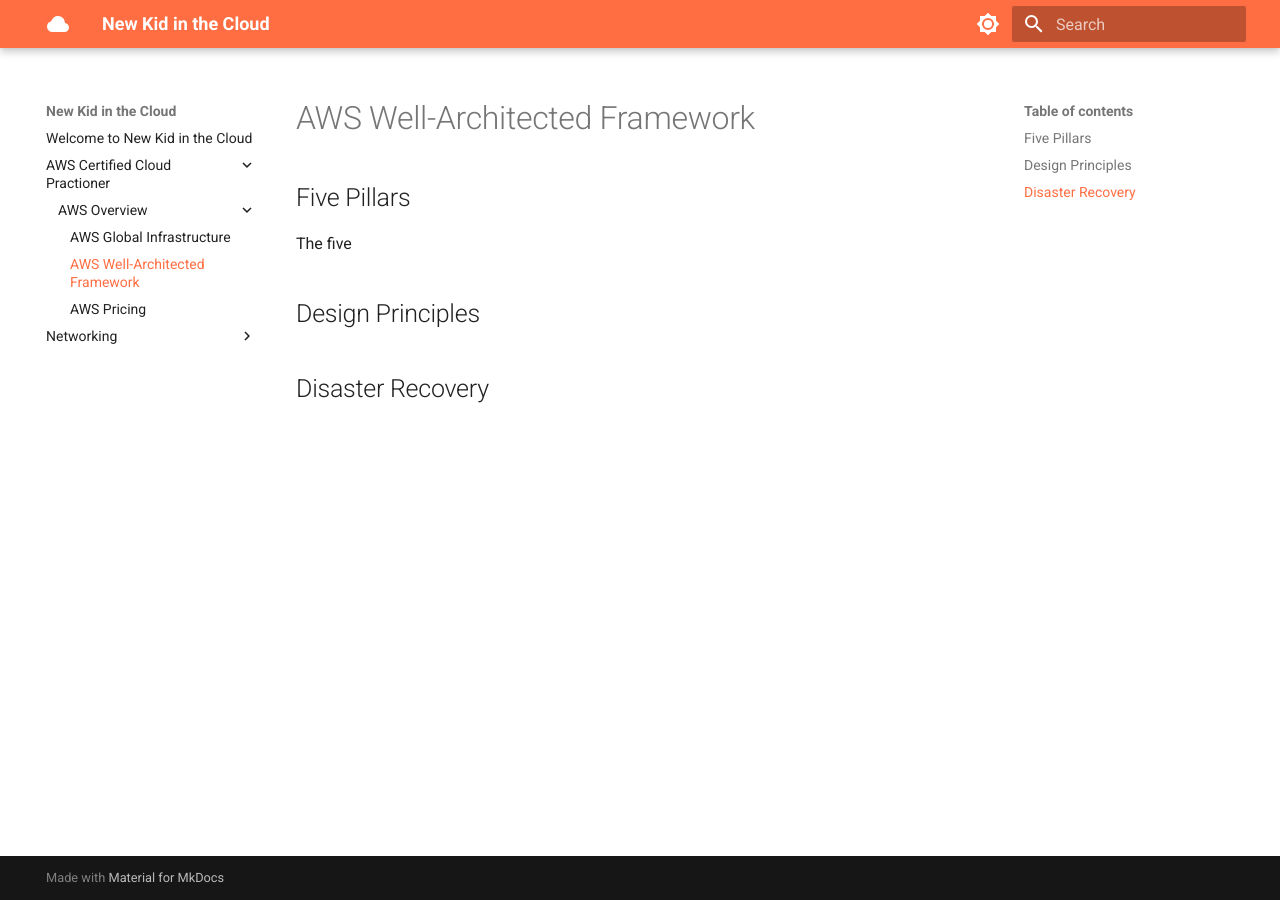
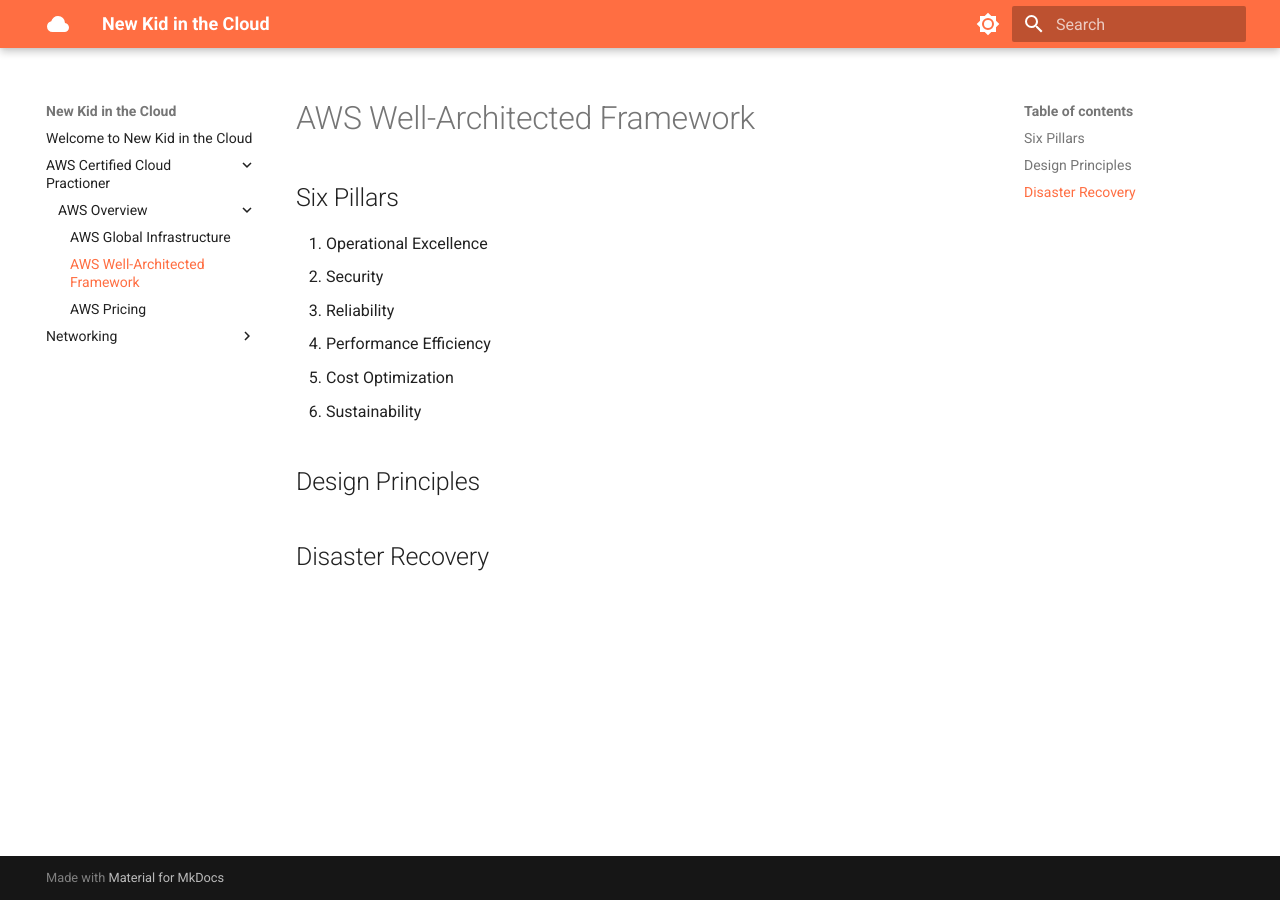
Before and after one commit to cmgorton/christina.github.io, an MkDocs documentation site: the page built from docs/AWS Certified Cloud Practioner/AWS Overview/AWS_WAF.md, in a window 1280 px wide. Built offline with MkDocs 1.6.1 and Material for MkDocs 9.7.7, drawn with Linux system fonts in a browser that asks for light colours.

Commit message:
Updating site

```diff
--- a/docs/AWS Certified Cloud Practioner/AWS Overview/AWS_WAF.md
+++ b/docs/AWS Certified Cloud Practioner/AWS Overview/AWS_WAF.md
@@ -1,8 +1,13 @@
 # AWS Well-Architected Framework
 
-## Five Pillars
+## Six Pillars
 
-The five
+1. Operational Excellence
+2. Security
+3. Reliability
+4. Performance Efficiency
+5. Cost Optimization
+6. Sustainability
 
 ## Design Principles
 
```
Also changed, not shown: site/AWS Certified Cloud Practioner/AWS Overview/AWS_WAF/index.html, site/search/search_index.json, 1 other file.
